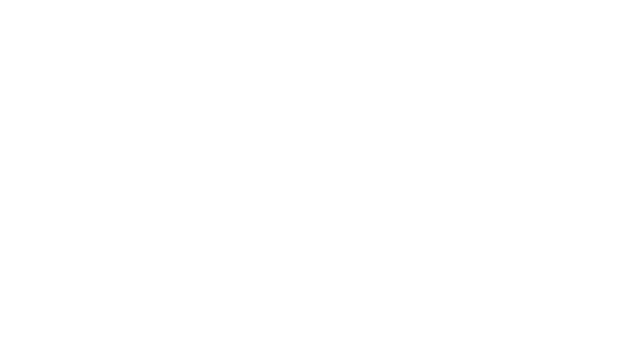
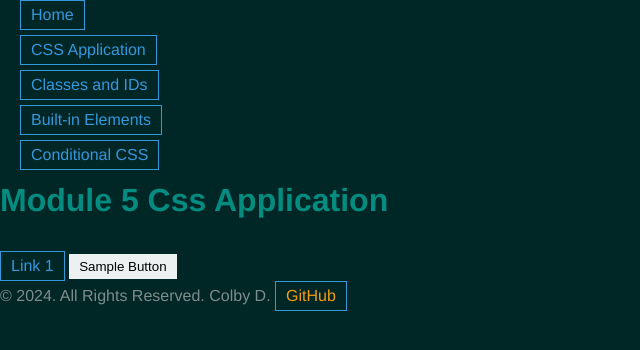
Before and after one commit to ColbyDomingos/COMP001A.Module5LectureActivity, a plain HTML site: page conditional-css.html in a window 1280 px wide. Shown: the whole page, without its empty margins (0-640 px from the left). Drawn offline with Linux system fonts and the light colour scheme.

Commit message:
some fixes and finishing of css

```diff
--- a/conditional-css.html
+++ b/conditional-css.html
@@ -8,10 +8,51 @@
     <meta name="viewport" content="width=device-width, initial-scale=1.0">
     <title>Conditional CSS Module 5</title>
 
+    <link rel="stylesheet" href="main.css">
+
 </head>
 
 <body>
 
+    <header>
+
+        <nav>
+
+            <ul>
+
+                <li><a href="index.html">Home</a></li>
+                <li><a href="css-application.html">CSS Application</a></li>
+                <li><a href="classes-ids.html">Classes and IDs</a></li>
+                <li><a href="built-in-elements.html">Built-in Elements</a></li>
+                <li><a href="conditional-css.html">Conditional CSS</a></li>
+
+            </ul>
+
+        </nav>
+
+        <h1>Module 5 Css Application</h1>
+
+    </header>
+
+    <main>
+
+        <div>
+
+            <a href="#">Link 1</a>
+
+            <button>Sample Button</button>
+
+        </div>
+
+    </main>
+
+    <footer>
+
+        <p>&copy; 2024. All Rights Reserved. Colby D. <a href="https://github.com/ColbyDomingos">GitHub</a></p>
+
+    </footer>
+
 </body>
 
+
 </html>
--- a/main.css
+++ b/main.css
@@ -76,3 +76,33 @@ div ul {
     border-color: #f39c12; /* Gold Accent */
     box-shadow: 0 4px 8px rgba(0, 0, 0, 0, 0.1); /* Drop shadow */
 }
+
+/* Styling the link in its normal state */
+a {
+    display: inline-block; /* Making the link a block element */
+    color: #3498db; /* Blue text color */
+    text-decoration: none; /* No Underline */
+    padding: 5px 10px; /* Adding some space in the link */
+    border: 1px solid #3498db; /* Blue border */
+    transition: all 0.3s ease; /* Adding transition effect */
+}
+
+/* Styling for the hover state */
+a:hover {
+    background-color: #3498db; /* Blue background color */
+    color: #fff; /* White text color */
+}
+
+/* Styling the buttons */
+button {
+    padding: 5px 10px; /* Adding some space in the button */
+    border: none; /* No border */
+    background-color: #ecf0f1; /* Light gray background color */
+    cursor: pointer; /* Change cursor to pointer */
+    transition: all 0.3s ease; /* Adding transition effect */
+
+}
+
+button:hover {
+    background-color: red; /* Red background color */
+}
```
Also changed, not shown: built-in-elements.html (+1 -0 lines), classes-ids.html (+1 -0 lines), css-application.html (+41 -3 lines).
